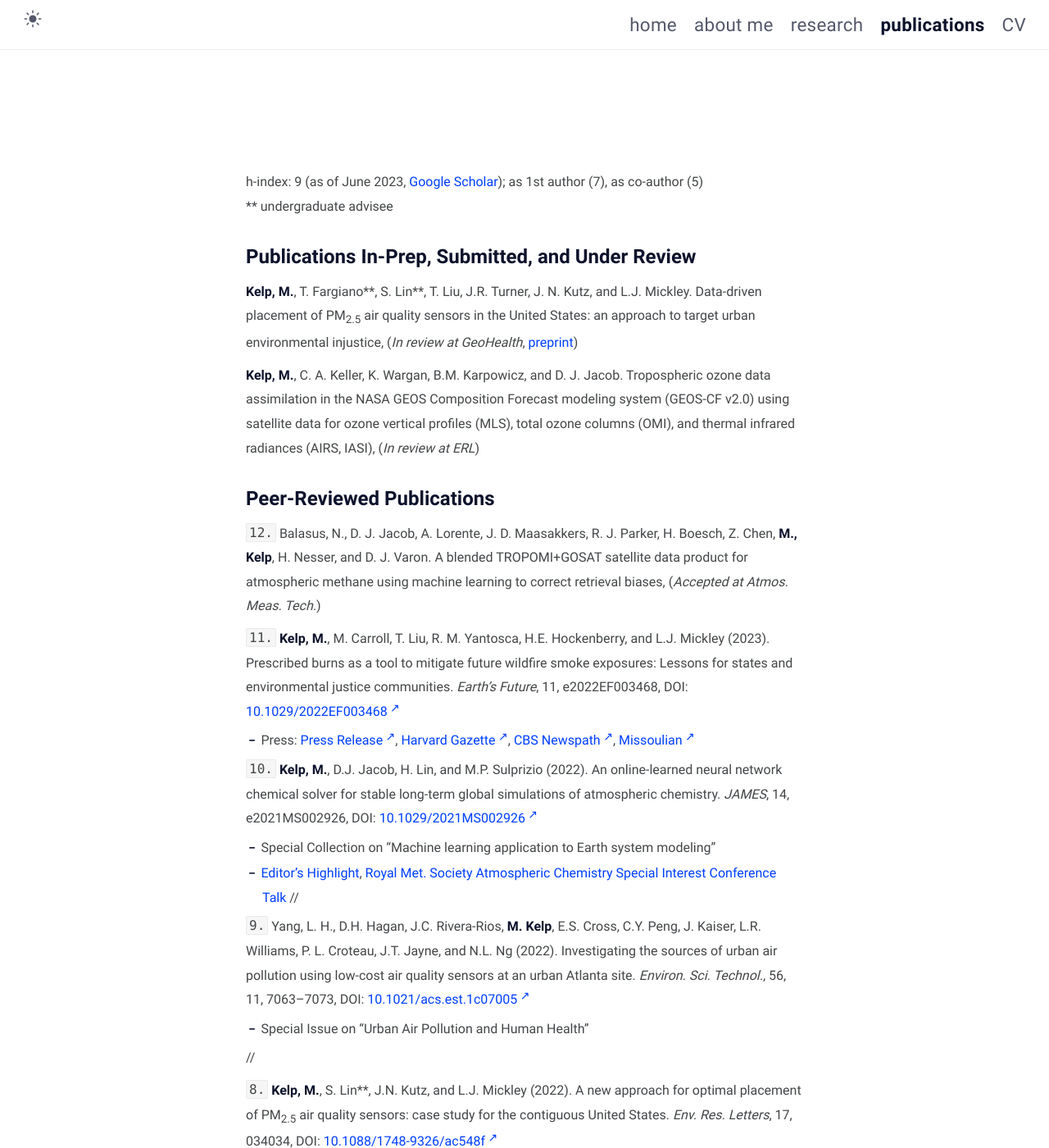
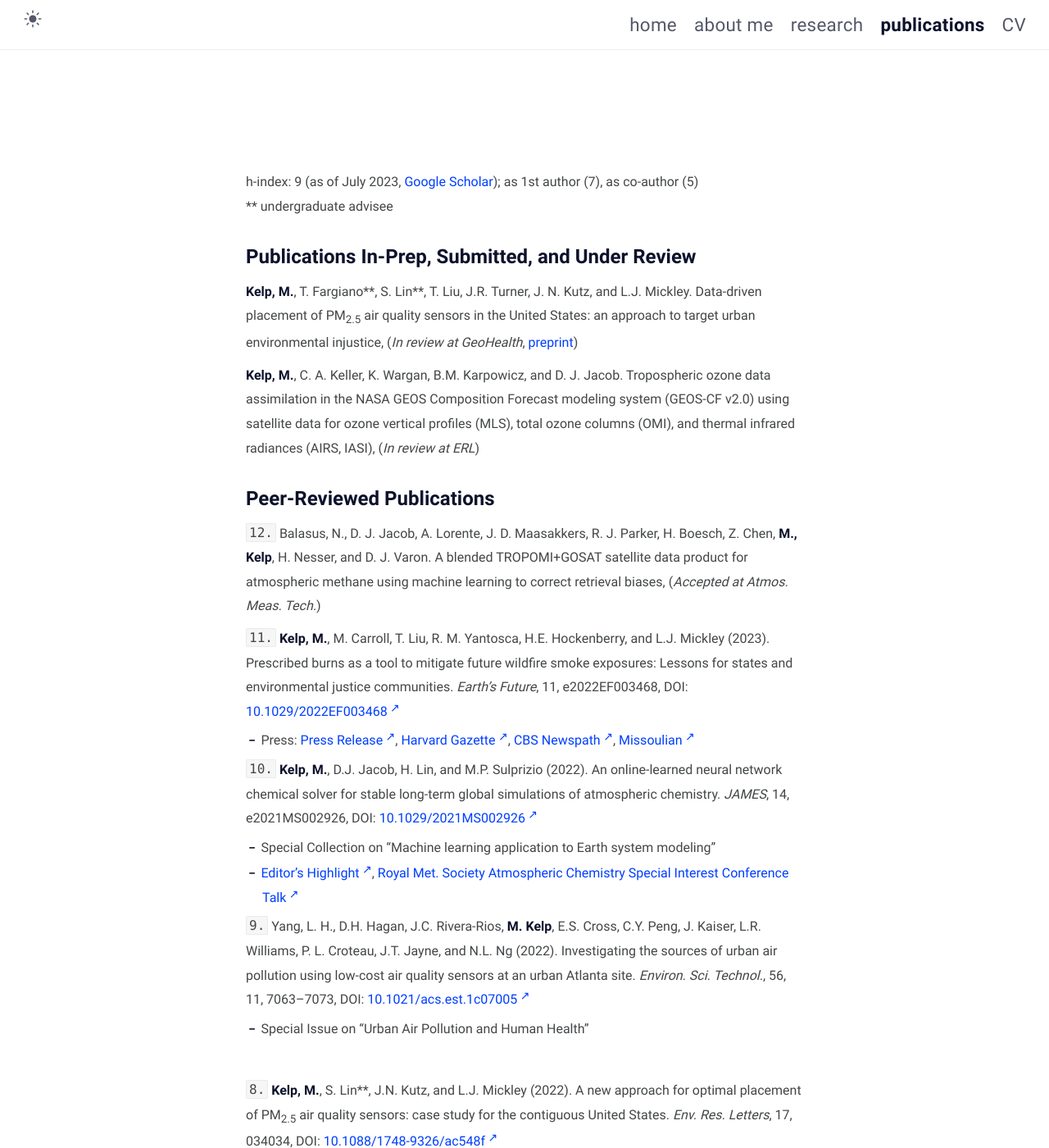
Before and after one commit to mkelp/mkelp.github.io, a Jekyll site: the page built from publications.md, in a window 1280 px wide and 1400 px high. Shown: the whole window at 82% size. Built offline with Jekyll 4.4.1, drawn with Linux system fonts in a browser that asks for light colours.

Commit message:
july 17e

```diff
--- a/publications.md
+++ b/publications.md
@@ -6,7 +6,7 @@ excerpt: Makoto Kelp publications
 comments: false
 ---
 
-h-index: 9 (as of June 2023, [Google Scholar](https://scholar.google.com/citations?user=jW7E7XAAAAAJ&hl=en)); as 1st author (7), as co-author (5)
+h-index: 9 (as of July 2023, [Google Scholar](https://scholar.google.com/citations?user=jW7E7XAAAAAJ&hl=en)); as 1st author (7), as co-author (5)
 <br/> \*\* undergraduate advisee
 
 <!-- ## Submitted and Under Review -->
@@ -24,21 +24,23 @@ air quality sensors in the United States: an approach to target urban environmen
 <!-- ## **2023** -->
 
 `12.` Balasus, N., D. J. Jacob, A. Lorente, J. D. Maasakkers, R. J. Parker, H. Boesch, Z. Chen,  **M., Kelp**, H. Nesser, and D. J. Varon. A blended TROPOMI+GOSAT satellite data product for atmospheric methane using machine learning to correct retrieval biases, (*Accepted at Atmos. Meas. Tech.*)
+<br>
 
 `11.` **Kelp, M.**, M. Carroll, T. Liu, R. M. Yantosca, H.E. Hockenberry, and L.J. Mickley (2023). Prescribed burns as a tool to mitigate future wildfire smoke exposures: Lessons for states and environmental justice communities. *Earth's Future*, 11, e2022EF003468, DOI: [10.1029/2022EF003468](https://agupubs.onlinelibrary.wiley.com/doi/10.1029/2022EF003468){:target="_blank"} <br />
 * Press: [Press Release](https://seas.harvard.edu/news/2023/06/how-prescribed-burns-could-limit-megafires-california-oregon-and-washington?utm_content=buffer31c4b&utm_medium=social&utm_source=twitter.com&utm_campaign=Buffer%7D%7BPress){:target="_blank"}, [Harvard Gazette](https://news.harvard.edu/gazette/story/2023/06/how-prescribed-burns-could-limit-megafires-in-u-s-west/?utm_source=SilverpopMailing&utm_medium=email&utm_campaign=Daily%20Gazette%2020230615%20(1)%7D%7BHarvard){:target="_blank"}, [CBS Newspath](http://www.newson6.com/story/64b03b31b48d07072d5e2e82/how-to-prevent-wildfire-smoke-scientists-say-more-fires-may-be-the-answer%7D%7BCBS){:target="_blank"}, [Missoulian](https://missoulian.com/news/local/more-fire-could-help-pacific-states/article_6d25a198-0f9d-11ee-a933-3f7779387b91.html%7d%7bmissoulian){:target="_blank"}
 <!-- ## **2022** -->
+<br>
 
 `10.` **Kelp, M.**, D.J. Jacob, H. Lin, and M.P. Sulprizio (2022). An online-learned neural network chemical
 solver for stable long-term global simulations of atmospheric chemistry. *JAMES*, 14, e2021MS002926, DOI: [10.1029/2021MS002926](https://doi.org/10.1029/2021MS002926){:target="_blank"} <br />
 * Special Collection on “Machine learning application to Earth system modeling”
-* [Editor's Highlight](https://eos.org/editor-highlights/accurate-and-fast-emulation-with-online-machine-learning), [Royal Met. Society Atmospheric Chemistry Special Interest Conference Talk](https://youtu.be/AKomky52rPU?t=5561)
-//
+* [Editor's Highlight](https://eos.org/editor-highlights/accurate-and-fast-emulation-with-online-machine-learning){:target="_blank"}, [Royal Met. Society Atmospheric Chemistry Special Interest Conference Talk](https://youtu.be/AKomky52rPU?t=5561){:target="_blank"}
+<br>
 
 `9.` Yang, L. H., D.H. Hagan, J.C. Rivera-Rios, **M. Kelp**, E.S. Cross, C.Y. Peng, J. Kaiser, L.R. Williams, P. L. Croteau, J.T. Jayne, and N.L. Ng (2022). Investigating the sources of urban air pollution using low-cost air quality sensors at an urban Atlanta site. *Environ. Sci. Technol.*, 56, 11, 7063–7073, DOI: [10.1021/acs.est.1c07005](https://pubs.acs.org/doi/10.1021/acs.est.1c07005){:target="_blank"} <br />
 * Special Issue on "Urban Air Pollution and Human Health"
 
-//
+<br>
 
 `8.` **Kelp, M.**, S. Lin\*\*, J.N. Kutz, and L.J. Mickley (2022). A new approach for optimal placement of PM<sub>2.5</sub>
 air quality sensors: case study for the contiguous United States. *Env. Res. Letters*, 17, 034034, DOI: [10.1088/1748-9326/ac548f](https://iopscience.iop.org/article/10.1088/1748-9326/ac548f){:target="_blank"}  <br />
```
